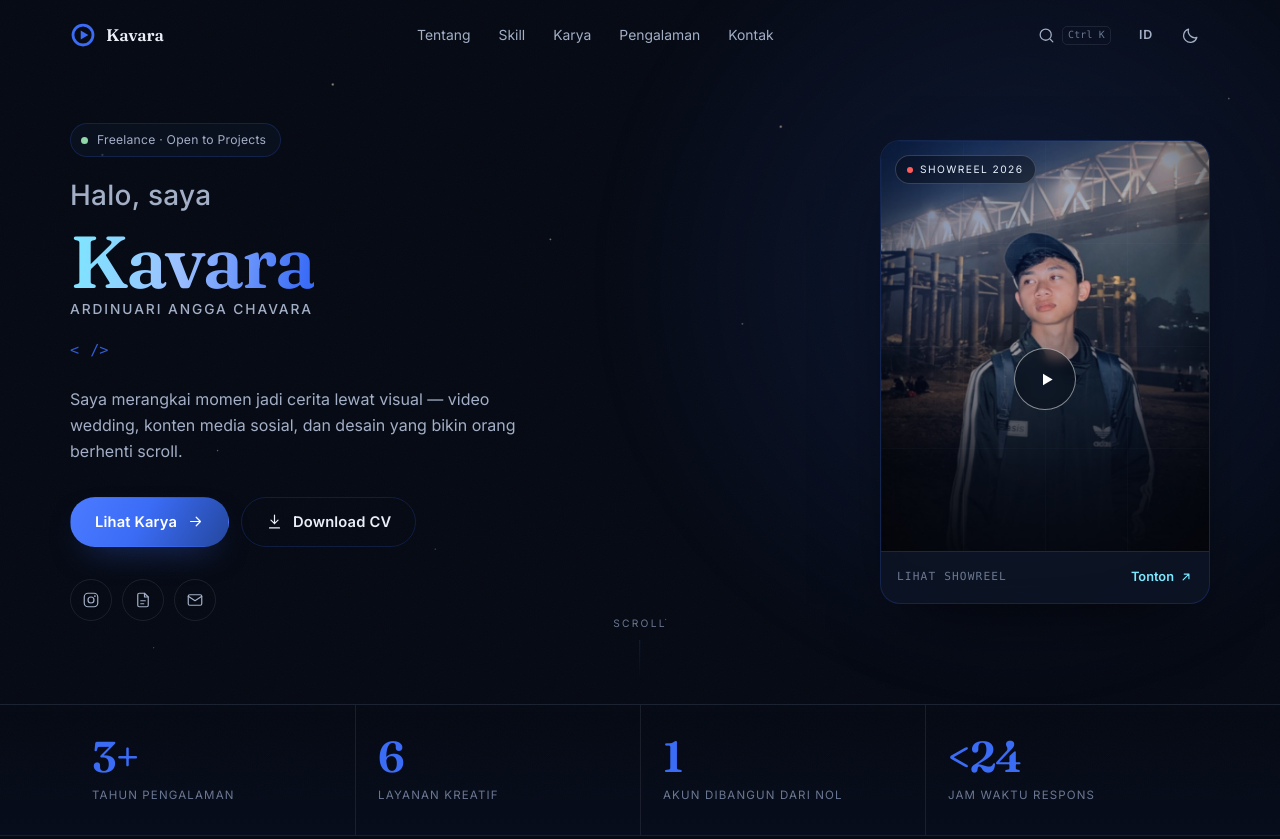
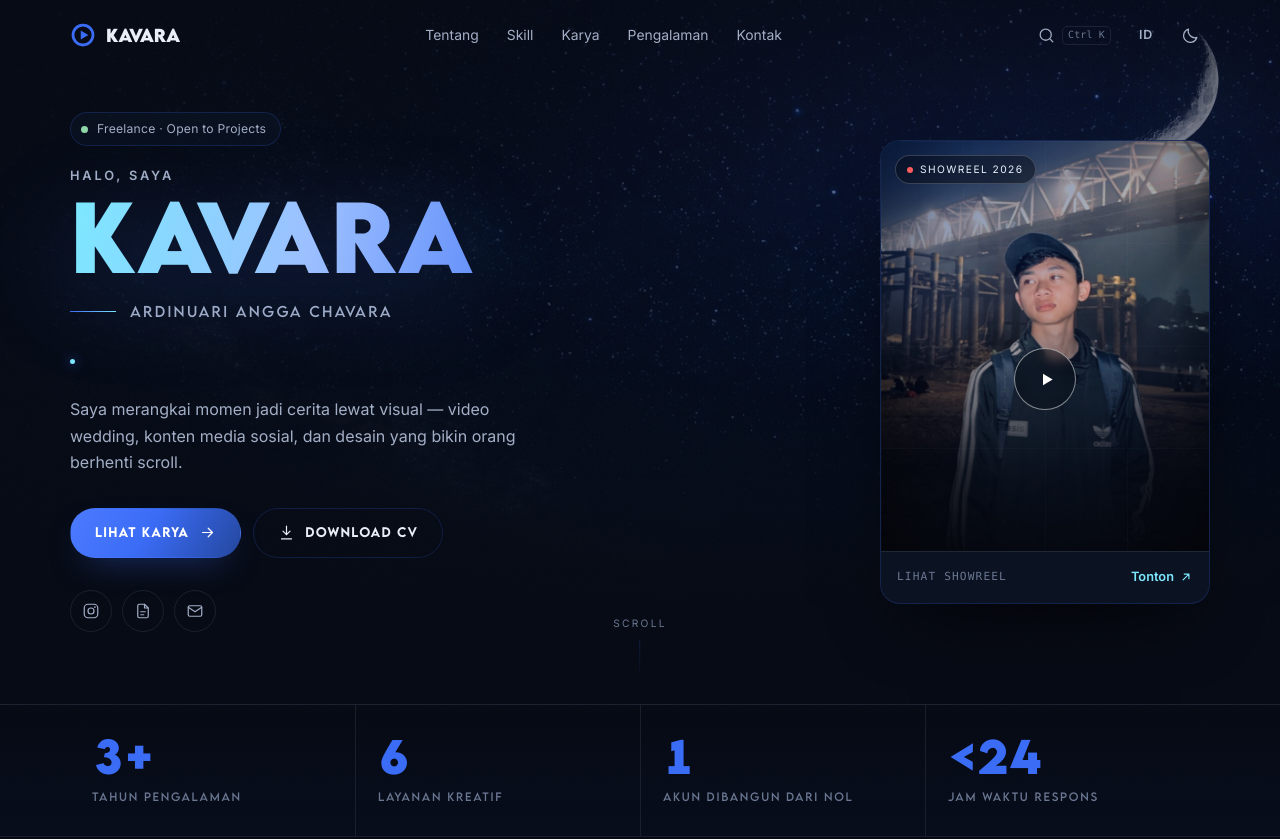
Before and after one commit to kavara80/kavara80.github.io, a plain HTML site: page index.html in a window 1280 px wide. Shown: the top 839 px of the page. Drawn offline with Linux system fonts and the light colour scheme; animation ran at ten frames a second.

Commit message:
Redesign hero: night-sky photo + crescent moon, Lemon Milk typography
- Hero backdrop pakai foto langit asli (bg-hero.jpg) + bulan sabit transparan
- Lemon Milk untuk judul, tombol, kicker, chip, label, dan teks tebal
- Nama lengkap dipisah dari nama panggilan
- Versi light theme: foto jadi tekstur tipis, bulan jadi watermark
- Cache busting ?v=5 + SW v5 dengan stale-while-revalidate

```diff
--- a/css/style.css
+++ b/css/style.css
@@ -2,6 +2,36 @@
    style.css — "Crescent / Night Sky"
    Tokens · base · layout · components · themes · motion
    ========================================================= */
+
+/* ---------- fonts ---------- */
+@font-face {
+  font-family: "Lemon Milk";
+  src: url("../assets/fonts/LEMONMILK-Light.otf") format("opentype");
+  font-weight: 300;
+  font-style: normal;
+  font-display: swap;
+}
+@font-face {
+  font-family: "Lemon Milk";
+  src: url("../assets/fonts/LEMONMILK-Regular.otf") format("opentype");
+  font-weight: 400;
+  font-style: normal;
+  font-display: swap;
+}
+@font-face {
+  font-family: "Lemon Milk";
+  src: url("../assets/fonts/LEMONMILK-Medium.otf") format("opentype");
+  font-weight: 500;
+  font-style: normal;
+  font-display: swap;
+}
+@font-face {
+  font-family: "Lemon Milk";
+  src: url("../assets/fonts/LEMONMILK-Bold.otf") format("opentype");
+  font-weight: 700;
+  font-style: normal;
+  font-display: swap;
+}
 
 /* ---------- tokens ---------- */
 :root {
@@ -31,7 +61,7 @@
   --maxw: 1140px;
   --header-h: 72px;
 
-  --font-display: "Fraunces", Georgia, "Times New Roman", serif;
+  --font-display: "Lemon Milk", "Inter", system-ui, sans-serif;
   --font-body: "Inter", system-ui, -apple-system, "Segoe UI", sans-serif;
   --font-mono: ui-monospace, "Cascadia Code", "SFMono-Regular", Consolas, monospace;
 
@@ -156,9 +186,10 @@ ul, ol { padding: 0; list-style: none; }
   display: inline-flex;
   align-items: center;
   gap: 10px;
-  font-size: .72rem;
-  font-weight: 600;
-  letter-spacing: .2em;
+  font-family: var(--font-display);
+  font-size: .74rem;
+  font-weight: 500;
+  letter-spacing: .18em;
   text-transform: uppercase;
   color: var(--brand);
   margin-bottom: 14px;
@@ -172,11 +203,11 @@ ul, ol { padding: 0; list-style: none; }
 
 .section__title {
   font-family: var(--font-display);
-  font-optical-sizing: auto;
-  font-weight: 600;
+  font-weight: 700;
   font-size: clamp(1.85rem, 3.6vw, 2.85rem);
-  line-height: 1.12;
-  letter-spacing: -.015em;
+  line-height: 1.14;
+  letter-spacing: .005em;
+  text-transform: uppercase;
   text-wrap: balance;
 }
 
@@ -199,9 +230,11 @@ ul, ol { padding: 0; list-style: none; }
   padding: 0 24px;
   border: 1px solid transparent;
   border-radius: 999px;
-  font-size: .92rem;
-  font-weight: 600;
-  letter-spacing: .01em;
+  font-family: var(--font-display);
+  font-size: .78rem;
+  font-weight: 500;
+  letter-spacing: .1em;
+  text-transform: uppercase;
   cursor: pointer;
   transition: transform .25s var(--ease), background-color .25s, border-color .25s, color .25s, box-shadow .25s;
   white-space: nowrap;
@@ -373,38 +406,65 @@ html[data-theme="light"] .icon-sun { display: block; }
   overflow: hidden;
 }
 
-.stars {
+/* photographic night sky backdrop */
+.hero__bg {
   position: absolute;
   inset: 0;
+  overflow: hidden;
   pointer-events: none;
-  background-image:
-    radial-gradient(1.6px 1.6px at 8% 22%, rgba(255,255,255,.62), transparent),
-    radial-gradient(1.2px 1.2px at 17% 64%, rgba(255,255,255,.42), transparent),
-    radial-gradient(1.8px 1.8px at 26% 12%, rgba(246,230,189,.72), transparent),
-    radial-gradient(1px 1px at 34% 78%, rgba(255,255,255,.38), transparent),
-    radial-gradient(1.4px 1.4px at 43% 34%, rgba(255,255,255,.52), transparent),
-    radial-gradient(1.1px 1.1px at 52% 88%, rgba(255,255,255,.34), transparent),
-    radial-gradient(1.9px 1.9px at 61% 18%, rgba(246,230,189,.66), transparent),
-    radial-gradient(1.2px 1.2px at 69% 56%, rgba(255,255,255,.44), transparent),
-    radial-gradient(1.5px 1.5px at 77% 82%, rgba(255,255,255,.5), transparent),
-    radial-gradient(1px 1px at 84% 28%, rgba(255,255,255,.36), transparent),
-    radial-gradient(2px 2px at 91% 66%, rgba(246,230,189,.6), transparent),
-    radial-gradient(1.3px 1.3px at 96% 14%, rgba(255,255,255,.46), transparent),
-    radial-gradient(1.1px 1.1px at 12% 92%, rgba(255,255,255,.3), transparent),
-    radial-gradient(1.4px 1.4px at 58% 46%, rgba(255,255,255,.4), transparent);
-  opacity: .9;
 }
-html[data-theme="light"] .stars { opacity: .18; }
-
-.hero__glow {
+.hero__bg img {
   position: absolute;
-  width: min(980px, 110vw);
-  aspect-ratio: 1;
-  right: -18%;
-  top: -30%;
-  pointer-events: none;
-  background: radial-gradient(circle, var(--glow) 0%, transparent 62%);
-  filter: blur(10px);
+  display: block;
+}
+.hero__sky {
+  top: 0;
+  left: 50%;
+  width: 118%;
+  height: auto;
+  transform: translateX(-50%);
+  object-fit: cover;
+  filter: saturate(110%) contrast(104%) brightness(1.05);
+  -webkit-mask-image: linear-gradient(to bottom, #000 58%, transparent 100%);
+  mask-image: linear-gradient(to bottom, #000 58%, transparent 100%);
+}
+.hero__moon {
+  top: 1%;
+  right: 3.5%;
+  width: clamp(112px, 12.5vw, 178px);
+  height: auto;
+  opacity: .95;
+  filter: saturate(88%) brightness(1.04) drop-shadow(0 0 38px rgba(124, 232, 255, .22));
+}
+.hero__bg-tint {
+  position: absolute;
+  inset: 0;
+  background:
+    radial-gradient(90% 70% at 80% 18%, rgba(59, 108, 246, .20), transparent 60%),
+    linear-gradient(160deg, rgba(9, 24, 56, .30), rgba(6, 10, 20, .05) 45%, rgba(6, 10, 20, .45));
+}
+.hero__bg-scrim {
+  position: absolute;
+  inset: 0;
+  background:
+    linear-gradient(90deg, rgba(6, 10, 20, .94) 0%, rgba(6, 10, 20, .82) 30%, rgba(6, 10, 20, .40) 60%, rgba(6, 10, 20, .22) 100%),
+    linear-gradient(180deg, rgba(6, 10, 20, .55) 0%, rgba(6, 10, 20, .05) 30%, rgba(6, 10, 20, .35) 66%, var(--bg) 100%);
+}
+html[data-theme="light"] .hero__sky {
+  opacity: .22;
+  filter: saturate(45%) brightness(1.35) contrast(.92);
+}
+html[data-theme="light"] .hero__moon {
+  opacity: .24;
+  filter: brightness(.5) contrast(1.15);
+}
+html[data-theme="light"] .hero__bg-tint {
+  background:
+    radial-gradient(90% 70% at 80% 18%, rgba(36, 71, 158, .10), transparent 60%),
+    linear-gradient(160deg, rgba(233, 240, 252, .42), rgba(248, 250, 255, .74));
+}
+html[data-theme="light"] .hero__bg-scrim {
+  background: linear-gradient(180deg, rgba(245, 248, 254, .28) 0%, rgba(245, 248, 254, .58) 62%, var(--bg) 100%);
 }
 
 .hero__inner {
@@ -439,54 +499,78 @@ html[data-theme="light"] .stars { opacity: .18; }
 
 .hero__title {
   font-family: var(--font-display);
-  font-optical-sizing: auto;
-  font-weight: 600;
-  font-size: clamp(2.6rem, 6.2vw, 4.6rem);
-  line-height: 1.02;
-  letter-spacing: -.03em;
+  font-weight: 700;
+  font-size: clamp(3rem, 7.2vw, 5.6rem);
+  line-height: .94;
+  letter-spacing: .005em;
+  text-transform: uppercase;
   text-wrap: balance;
 }
 .hero__greeting {
   display: block;
-  font-size: .38em;
-  font-weight: 500;
-  letter-spacing: .01em;
+  font-family: var(--font-body);
+  font-size: clamp(.7rem, 1vw, .82rem);
+  font-weight: 600;
+  letter-spacing: .22em;
+  text-transform: uppercase;
   color: var(--ink-soft);
-  margin-bottom: .5em;
-  font-family: var(--font-body);
+  margin-bottom: .9em;
 }
 .hero__name {
-  background: linear-gradient(100deg, var(--brand-light), #9CC0FF 45%, var(--brand) 96%);
+  display: block;
+  background: linear-gradient(100deg, var(--brand-light), #9CC0FF 42%, var(--brand) 96%);
   -webkit-background-clip: text;
   background-clip: text;
   color: transparent;
-  display: inline-block;
+  filter: drop-shadow(0 18px 46px rgba(59, 108, 246, .28));
 }
 html[data-theme="light"] .hero__name {
   background-image: linear-gradient(100deg, #0E7490, #2A50C4 45%, #16306B 96%);
+  filter: none;
 }
+
+/* full name sits on its own line, clearly separate from the nickname */
 .hero__fullname {
-  display: block;
-  margin-top: .26em;
-  font-family: var(--font-body);
-  font-size: clamp(.74rem, 1.15vw, .86rem);
-  font-weight: 500;
-  letter-spacing: .14em;
+  display: flex;
+  align-items: center;
+  gap: 14px;
+  margin-top: 22px;
+  font-family: var(--font-display);
+  font-size: clamp(.78rem, 1.1vw, .92rem);
+  font-weight: 400;
+  letter-spacing: .16em;
   text-transform: uppercase;
   color: var(--ink-soft);
+}
+.hero__rule {
+  display: block;
+  width: 46px;
+  height: 1px;
+  flex: none;
+  background: linear-gradient(90deg, var(--brand), var(--brand-light));
 }
 
 .hero__role {
   display: flex;
   align-items: center;
   gap: 2px;
-  margin-top: 22px;
-  font-family: var(--font-mono);
-  font-size: clamp(.82rem, 1.3vw, .95rem);
+  margin-top: 26px;
+  font-family: var(--font-display);
+  font-weight: 400;
+  font-size: clamp(.82rem, 1.25vw, .98rem);
+  letter-spacing: .12em;
+  text-transform: uppercase;
   color: var(--ink-soft);
   min-height: 1.6em;
 }
-.hero__role-prefix { color: var(--brand); opacity: .85; }
+.hero__role-dot {
+  width: 5px; height: 5px;
+  margin-right: 10px;
+  border-radius: 50%;
+  background: var(--brand-light);
+  box-shadow: 0 0 12px var(--brand);
+  flex: none;
+}
 .hero__typing { color: var(--ink); }
 .caret {
   display: inline-block;
@@ -685,19 +769,20 @@ html[data-theme="light"] .reel-card__cta { color: var(--brand); }
 .stat__num {
   display: block;
   font-family: var(--font-display);
-  font-optical-sizing: auto;
   font-size: clamp(1.9rem, 3.4vw, 2.7rem);
-  font-weight: 600;
+  font-weight: 700;
   line-height: 1;
   color: var(--brand);
-  letter-spacing: -.02em;
+  letter-spacing: .01em;
   font-variant-numeric: tabular-nums;
 }
 .stat__label {
   display: block;
-  margin-top: 8px;
-  font-size: .72rem;
-  letter-spacing: .1em;
+  margin-top: 10px;
+  font-family: var(--font-display);
+  font-size: .68rem;
+  font-weight: 400;
+  letter-spacing: .16em;
   text-transform: uppercase;
   color: var(--ink-dim);
 }
@@ -718,8 +803,10 @@ html[data-theme="light"] .reel-card__cta { color: var(--brand); }
   animation: marquee 42s linear infinite;
 }
 .marquee__track span {
-  font-size: .74rem;
-  letter-spacing: .18em;
+  font-family: var(--font-display);
+  font-size: .76rem;
+  font-weight: 400;
+  letter-spacing: .22em;
   text-transform: uppercase;
   color: var(--ink-dim);
   white-space: nowrap;
@@ -802,7 +889,13 @@ html[data-theme="light"] .reel-card__cta { color: var(--brand); }
 }
 .skill:hover { border-color: var(--line); transform: translateY(-3px); }
 .skill__top { display: flex; align-items: baseline; justify-content: space-between; gap: 12px; }
-.skill__top h3 { font-size: .98rem; font-weight: 600; letter-spacing: -.01em; }
+.skill__top h3 {
+  font-family: var(--font-display);
+  font-size: .95rem;
+  font-weight: 500;
+  letter-spacing: .04em;
+  text-transform: uppercase;
+}
 .skill__pct { font-family: var(--font-mono); font-size: .76rem; color: var(--brand); }
 .skill__desc { margin-top: 8px; font-size: .84rem; color: var(--ink-soft); min-height: 2.6em; }
 
@@ -839,12 +932,15 @@ html[data-theme="light"] .reel-card__cta { color: var(--brand); }
   border-radius: 999px;
   background: transparent;
   color: var(--ink-soft);
-  font-size: .82rem;
+  font-family: var(--font-display);
+  font-size: .72rem;
+  letter-spacing: .1em;
+  text-transform: uppercase;
   cursor: pointer;
   transition: color .2s, border-color .2s, background-color .2s;
 }
 .chip:hover { color: var(--ink); border-color: var(--line); }
-.chip.is-active { background: var(--brand-deep); border-color: var(--brand-deep); color: #FFFFFF; font-weight: 600; }
+.chip.is-active { background: var(--brand-deep); border-color: var(--brand-deep); color: #FFFFFF; font-weight: 500; }
 
 .projects { display: grid; grid-template-columns: repeat(2, 1fr); gap: 22px; }
 
@@ -897,16 +993,25 @@ html[data-theme="light"] .reel-card__cta { color: var(--brand); }
 .card__meta { display: flex; align-items: center; justify-content: space-between; gap: 10px; }
 .tag {
   display: inline-block;
-  padding: 3px 10px;
+  padding: 4px 11px;
   border: 1px solid var(--line);
   border-radius: 999px;
-  font-size: .66rem;
-  letter-spacing: .1em;
+  font-family: var(--font-display);
+  font-size: .62rem;
+  letter-spacing: .12em;
   text-transform: uppercase;
   color: var(--brand);
 }
 .card__year { font-family: var(--font-mono); font-size: .72rem; color: var(--ink-dim); }
-.card__title { margin-top: 14px; font-family: var(--font-display); font-size: 1.22rem; font-weight: 600; letter-spacing: -.01em; }
+.card__title {
+  margin-top: 14px;
+  font-family: var(--font-display);
+  font-size: 1.16rem;
+  font-weight: 700;
+  line-height: 1.3;
+  letter-spacing: .015em;
+  text-transform: uppercase;
+}
 .card__title-btn {
   padding: 0;
   border: 0;
@@ -948,8 +1053,11 @@ html[data-theme="light"] .reel-card__cta { color: var(--brand); }
   padding: 0;
   border: 0;
   background: none;
-  font-size: .82rem;
+  font-family: var(--font-display);
+  font-size: .74rem;
   font-weight: 500;
+  letter-spacing: .14em;
+  text-transform: uppercase;
   color: var(--brand);
   cursor: pointer;
   border-bottom: 1px solid transparent;
@@ -996,7 +1104,13 @@ html[data-theme="light"] .reel-card__cta { color: var(--brand); }
 }
 .timeline__card:hover { border-color: var(--line); }
 .timeline__head { display: flex; align-items: baseline; justify-content: space-between; gap: 14px; flex-wrap: wrap; }
-.timeline__head h3 { font-size: 1.02rem; font-weight: 600; }
+.timeline__head h3 {
+  font-family: var(--font-display);
+  font-size: .96rem;
+  font-weight: 500;
+  letter-spacing: .04em;
+  text-transform: uppercase;
+}
 .timeline__period { font-family: var(--font-mono); font-size: .72rem; color: var(--brand); }
 .timeline__company { margin-top: 2px; font-size: .86rem; color: var(--ink-dim); }
 .timeline__desc { margin-top: 12px; font-size: .9rem; color: var(--ink-soft); }
@@ -1007,8 +1121,10 @@ html[data-theme="light"] .reel-card__cta { color: var(--brand); }
 .contact__email { margin-top: 30px; }
 .contact__label {
   display: block;
-  font-size: .66rem;
-  letter-spacing: .14em;
+  font-family: var(--font-display);
+  font-size: .68rem;
+  font-weight: 400;
+  letter-spacing: .16em;
   text-transform: uppercase;
   color: var(--ink-dim);
   margin-bottom: 8px;
@@ -1027,7 +1143,10 @@ html[data-theme="light"] .reel-card__cta { color: var(--brand); }
 
 .contact__socials { display: flex; flex-wrap: wrap; gap: 18px; margin-top: 26px; }
 .contact__socials a {
-  font-size: .86rem;
+  font-family: var(--font-display);
+  font-size: .78rem;
+  letter-spacing: .12em;
+  text-transform: uppercase;
   color: var(--ink-soft);
   transition: color .2s;
 }
@@ -1042,8 +1161,10 @@ html[data-theme="light"] .reel-card__cta { color: var(--brand); }
   border-top: 1px solid var(--line-soft);
 }
 .contact__fact dt {
-  font-size: .64rem;
-  letter-spacing: .14em;
+  font-family: var(--font-display);
+  font-size: .66rem;
+  font-weight: 400;
+  letter-spacing: .16em;
   text-transform: uppercase;
   color: var(--ink-dim);
   margin-bottom: 6px;
@@ -1060,8 +1181,10 @@ html[data-theme="light"] .reel-card__cta { color: var(--brand); }
 }
 .field { display: grid; gap: 7px; margin-bottom: 16px; }
 .field label {
+  font-family: var(--font-display);
   font-size: .68rem;
-  letter-spacing: .12em;
+  font-weight: 400;
+  letter-spacing: .16em;
   text-transform: uppercase;
   color: var(--ink-dim);
 }
@@ -1355,6 +1478,8 @@ html:not(.js) .reveal { opacity: 1; transform: none; }
   .hero__inner { grid-template-columns: 1fr; gap: 44px; }
   .hero__reel { justify-content: flex-start; }
   .reel-card { width: min(100%, 300px); }
+  .hero__moon { top: 4%; right: 5%; width: clamp(88px, 22vw, 120px); }
+  .hero__sky { width: 150%; }
 
   .stats__grid { grid-template-columns: repeat(2, 1fr); }
   .stat:nth-child(3) { border-left: 0; }
--- a/index.html
+++ b/index.html
@@ -53,9 +53,9 @@
 
 <link rel="preconnect" href="https://fonts.googleapis.com" />
 <link rel="preconnect" href="https://fonts.gstatic.com" crossorigin />
-<link href="https://fonts.googleapis.com/css2?family=Fraunces:opsz,wght@9..144,400;9..144,600&family=Inter:wght@400;500;600&display=swap" rel="stylesheet" />
+<link href="https://fonts.googleapis.com/css2?family=Inter:wght@400;500;600;700&display=swap" rel="stylesheet" />
 
-<link rel="stylesheet" href="css/style.css" />
+<link rel="stylesheet" href="css/style.css?v=5" />
 
 <script type="application/ld+json">
 {
@@ -133,8 +133,12 @@
 <main id="main">
 <!-- ================= HERO ================= -->
 <section class="hero" id="top">
-  <div class="stars" aria-hidden="true"></div>
-  <div class="hero__glow" aria-hidden="true"></div>
+  <div class="hero__bg" aria-hidden="true">
+    <img class="hero__sky" src="assets/bg-hero.jpg" alt="" width="1120" height="530" />
+    <img class="hero__moon" src="assets/moon.png" alt="" width="380" height="371" />
+    <span class="hero__bg-tint"></span>
+    <span class="hero__bg-scrim"></span>
+  </div>
 
   <div class="container hero__inner">
     <div class="hero__copy">
@@ -146,15 +150,18 @@
       <h1 class="hero__title">
         <span class="hero__greeting" data-i18n="hero.greeting">Halo, saya</span>
         <span class="hero__name">Kavara</span>
-        <span class="hero__fullname">Ardinuari Angga Chavara</span>
       </h1>
+
+      <p class="hero__fullname">
+        <span class="hero__rule" aria-hidden="true"></span>
+        <span>Ardinuari Angga Chavara</span>
+      </p>
 
       <p class="hero__role">
         <span class="sr-only" data-i18n="hero.roleSr">Video Editor</span>
-        <span class="hero__role-prefix" aria-hidden="true">&lt;</span>
+        <span class="hero__role-dot" aria-hidden="true"></span>
         <span id="typing" class="hero__typing" aria-hidden="true"></span>
         <span class="caret" aria-hidden="true"></span>
-        <span class="hero__role-prefix" aria-hidden="true">/&gt;</span>
       </p>
 
       <p class="hero__tagline" data-i18n="hero.tagline">
@@ -700,7 +707,7 @@
 
 <div class="toasts" id="toasts" aria-live="polite" aria-atomic="false"></div>
 
-<script src="js/i18n.js" defer></script>
-<script src="js/main.js" defer></script>
+<script src="js/i18n.js?v=5" defer></script>
+<script src="js/main.js?v=5" defer></script>
 </body>
 </html>
```
Also changed, not shown: sw.js (+20 -10 lines), assets/bg-hero.jpg (added), assets/fonts/LEMONMILK-Bold.otf (added), assets/fonts/LEMONMILK-Light.otf (added), assets/fonts/LEMONMILK-Medium.otf (added), assets/fonts/LEMONMILK-Regular.otf (added), assets/moon.png (added), 1 other file.
